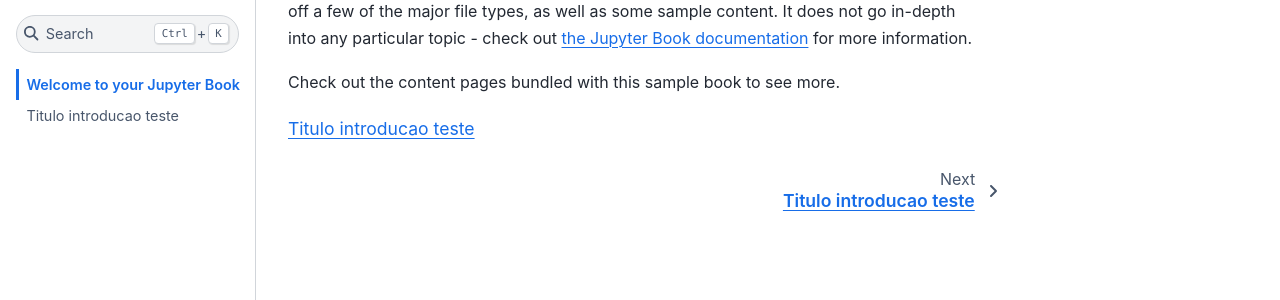
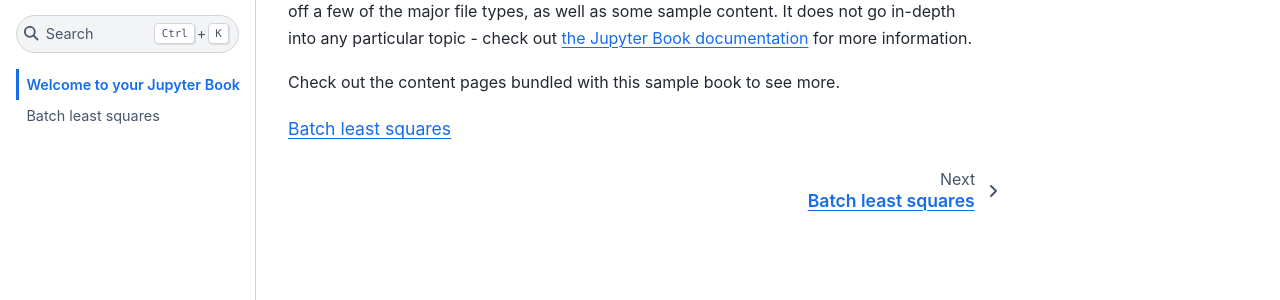
Before and after one commit to helonayala/sysid, a Jupyter Book: the page built from firstpage.md, in a window 1280 px wide. Shown: the part 163-463 px from the top of the page. Built offline with Jupyter Book 1.0.4 settings and Sphinx 7.4.7 and the Sphinx Book theme 1.1.4, drawn with Linux system fonts in a browser that asks for light colours.

Commit message:
Update _toc.yml

```diff
--- a/_toc.yml
+++ b/_toc.yml
@@ -4,4 +4,4 @@
 format: jb-book
 root: firstpage
 chapters:
-- file: introduction
+- file: 01_batch_least_squares
```
